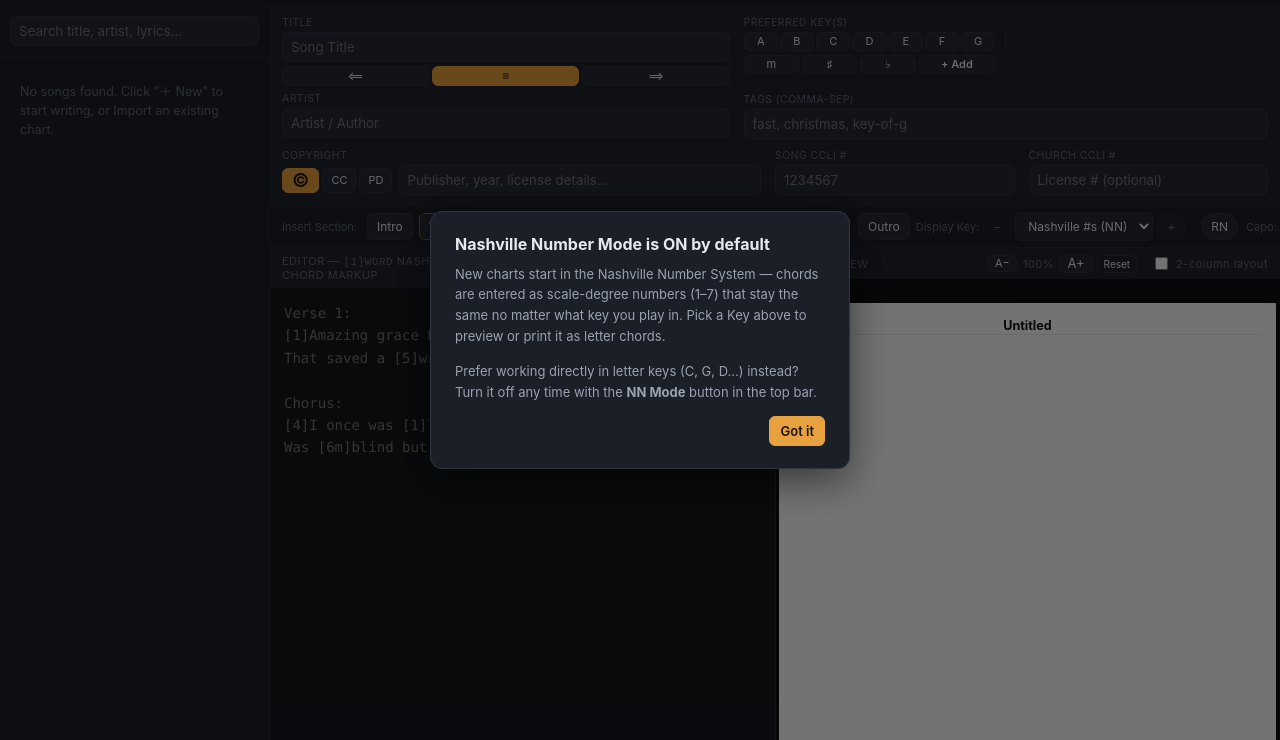
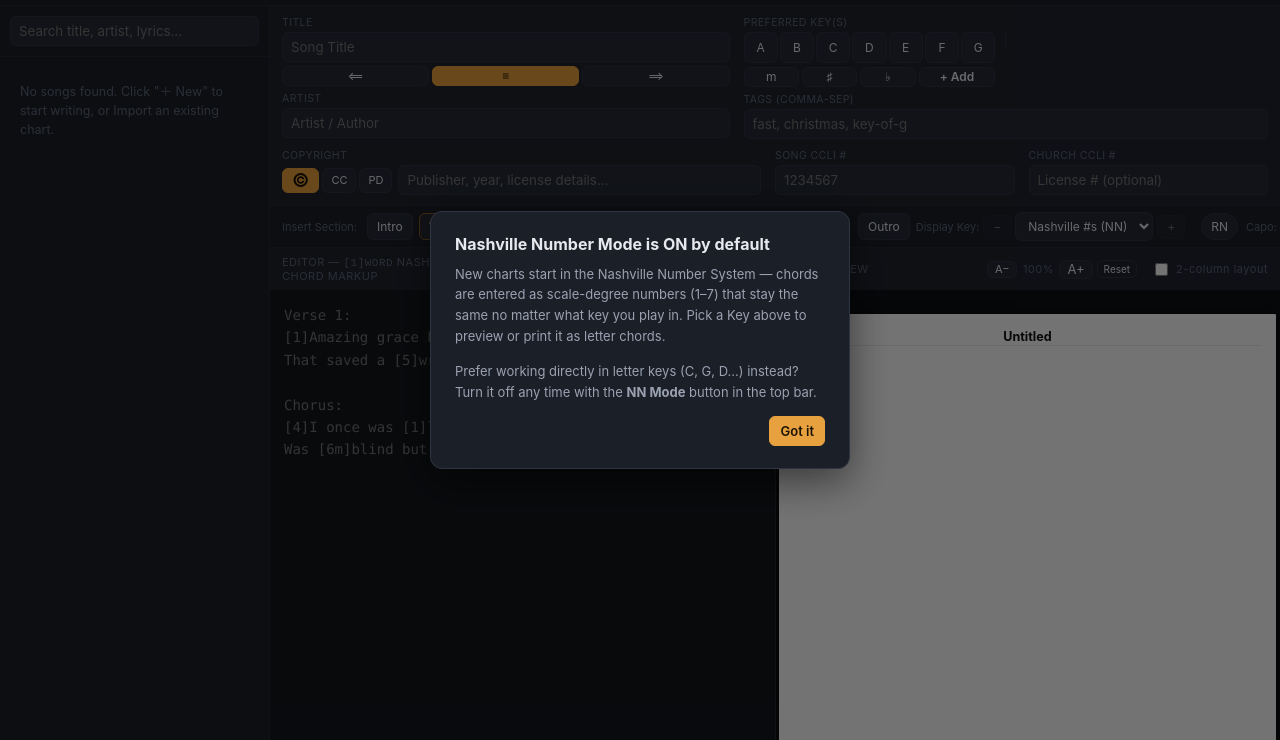
Before and after one commit to sixstrings4theking-stack/Greenroom, a plain HTML site: page chart-builder/index.html in a window 1280 px wide. Shown: the part 60-800 px from the top of the page. Drawn offline with nearby package versions, Linux system fonts and the light colour scheme.

Commit message:
Align meta-bar and pane-head vertical rhythm with the Title/Artist pattern
Preferred Key(s) letter buttons now match the Title text box height
(31px) and the modifier buttons match the justification buttons
(20px, shared 12px font), with the same 4px gap between rows that
Title/justification uses. Because the block's total height now equals
Title's, Tags lines up under Preferred Key(s) via the real 6px gap
Artist uses under the justification buttons, replacing an earlier
guessed margin.

Also gives the Editor and Live Preview pane-heads a shared min-height
so they match side by side even though the Editor's hint text wraps to
two lines and Live Preview's doesn't.

```diff
--- a/chart-builder/index.html
+++ b/chart-builder/index.html
@@ -122,10 +122,13 @@ small{color:var(--text-faint);}
 .key-picker-row{display:flex; align-items:flex-start; gap:10px;}
 .key-picker{display:flex; flex-direction:column; gap:4px; flex:1 1 0;}
 .key-picker-letters{display:flex; gap:2px;}
-.key-letter-btn{flex:1; padding:3px 0; font-size:11px; line-height:1;}
+/* Height matches the Title text box (31px) exactly, rather than padding
+   that only approximates it, so the two rows read as the same control
+   size. */
+.key-letter-btn{flex:1; height:31px; padding:0; display:flex; align-items:center; justify-content:center; font-size:12px; line-height:1;}
 .key-letter-btn.selected{background:var(--accent); color:var(--accent-text); border-color:var(--accent); font-weight:600;}
 .key-picker-mods{display:flex; gap:3px;}
-.key-mod-btn{flex:1; padding:3px 0; font-size:11px; line-height:1;}
+.key-mod-btn{flex:1; padding:3px 0; font-size:12px; line-height:1;}
 .key-mod-btn.selected{background:var(--accent); color:var(--accent-text); border-color:var(--accent); font-weight:600;}
 .key-add-btn{flex:1.4; font-weight:600;}
 /* Added keys read as small, settled accent-tinted badges (vs. the neutral
@@ -165,7 +168,11 @@ small{color:var(--text-faint);}
 #splitPane{flex:1; display:flex; min-height:0;}
 #editorPane, #previewPane{flex:1; min-width:0; display:flex; flex-direction:column; min-height:0;}
 #editorPane{border-right:1px solid var(--border-soft);}
-.pane-head{display:flex; justify-content:space-between; align-items:center; padding:6px 12px; background:var(--bg-panel-2); font-size:11px; text-transform:uppercase; letter-spacing:.5px; color:var(--text-faint); flex-shrink:0;}
+/* Fixed min-height keeps the Editor and Live Preview banners the same
+   height even though the Editor's longer hint text wraps to two lines and
+   Live Preview's doesn't — otherwise the two pane-heads sit at different
+   heights side by side. */
+.pane-head{display:flex; justify-content:space-between; align-items:center; padding:6px 12px; min-height:42px; background:var(--bg-panel-2); font-size:11px; text-transform:uppercase; letter-spacing:.5px; color:var(--text-faint); flex-shrink:0;}
 .pane-head .hint{text-transform:none; letter-spacing:0; font-size:11px;}
 #editor{
   flex:1; resize:none; border:none; border-radius:0; background:var(--bg); color:var(--text);
@@ -370,7 +377,7 @@ small{color:var(--text-faint);}
             </div>
             <div class="key-chips" id="preferredKeyChips"></div>
           </div>
-          <label style="margin-top:19px;">Tags (comma-sep)</label>
+          <label style="margin-top:6px;">Tags (comma-sep)</label>
           <input id="mTags" placeholder="fast, christmas, key-of-g">
         </div>
       </div>
```
